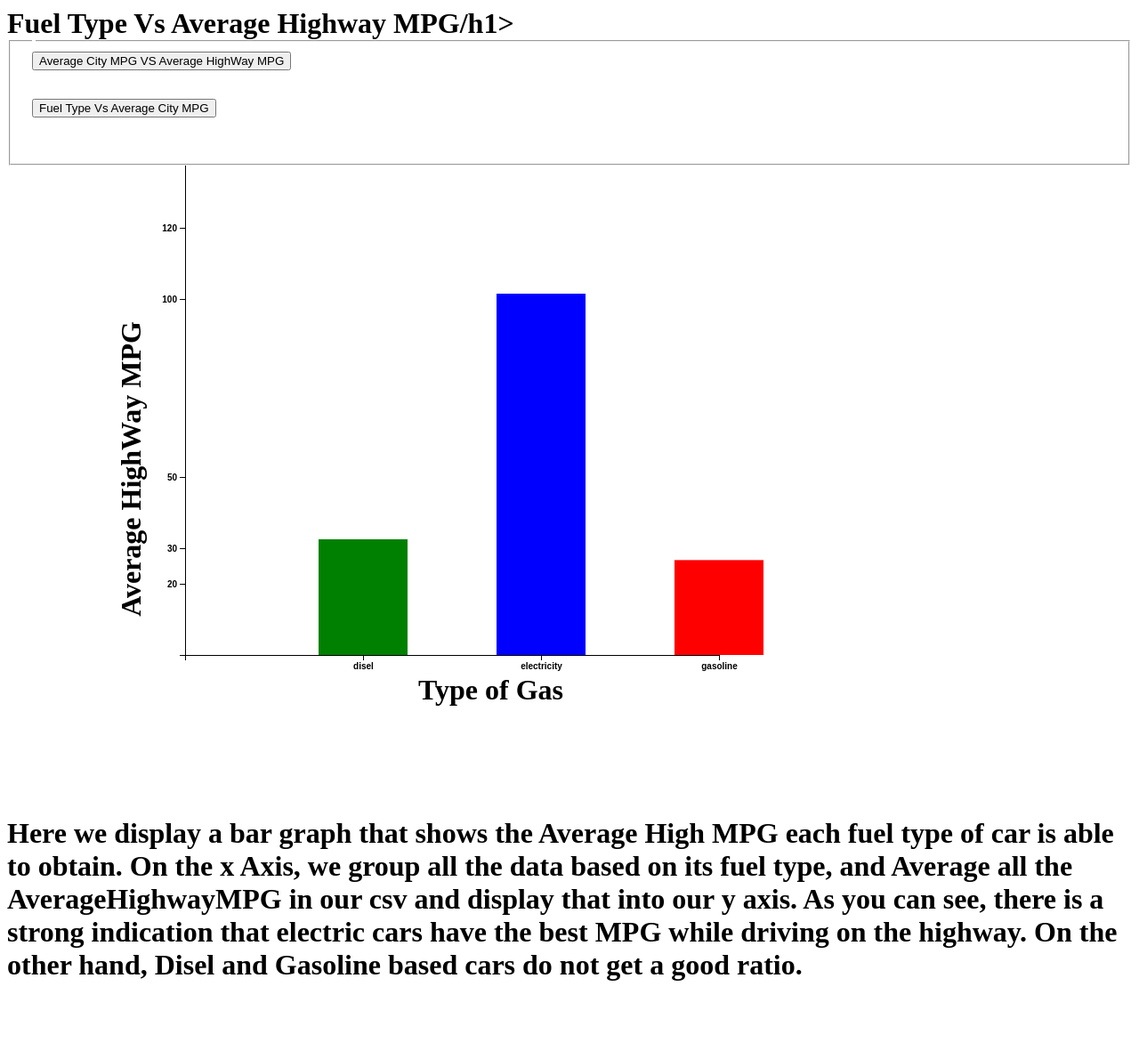
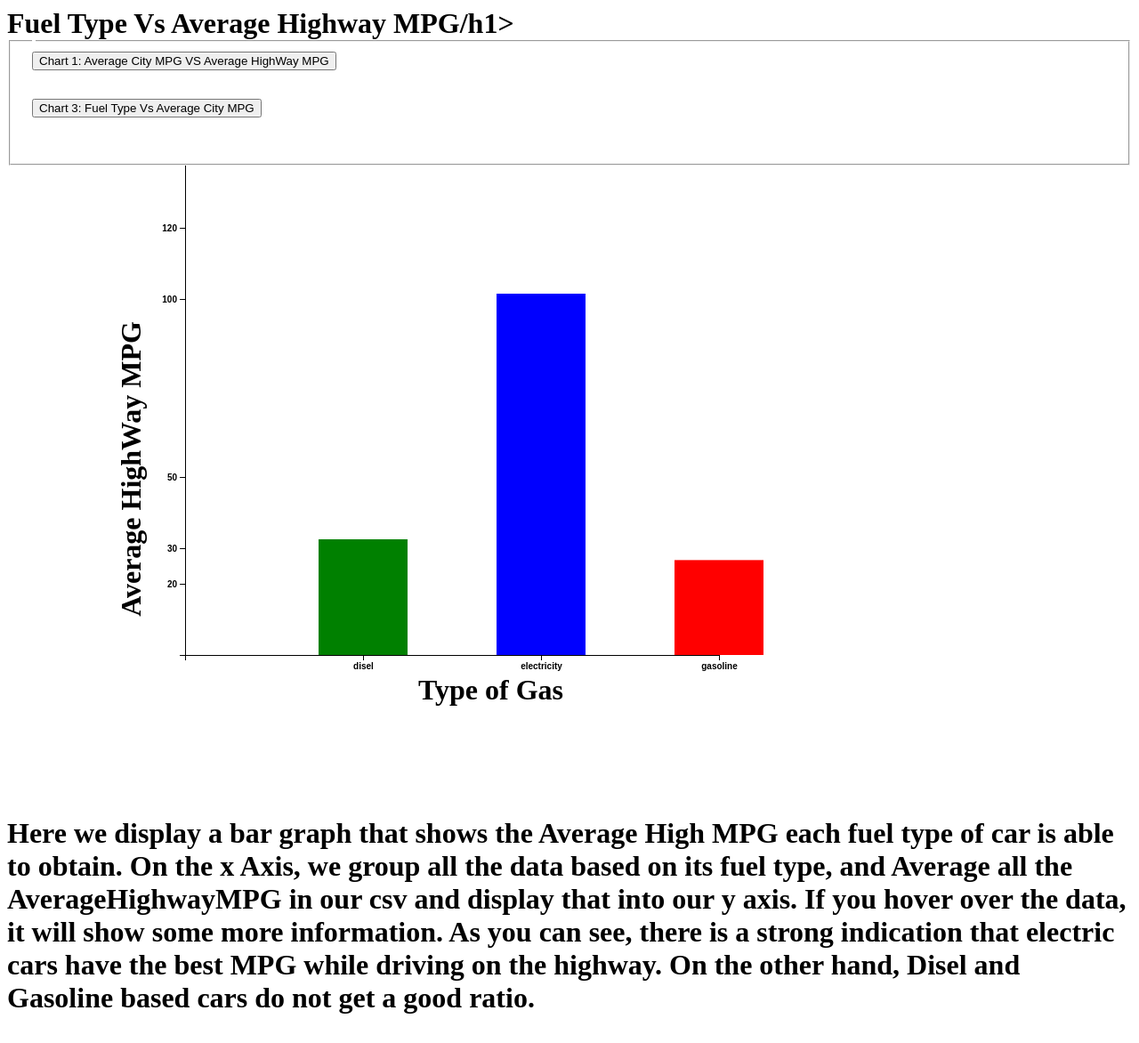
Before and after one commit to yaba12/yaba12.github.io, a plain HTML site: page 4981.html in a window 1280 px wide. Shown: the whole page at 89% size. Before the commit the page ends 1135 px from the top, so only its background shows below. Drawn offline with nearby package versions, Linux system fonts and the light colour scheme.

Commit message:
Update 4981.html

```diff
--- a/4981.html
+++ b/4981.html
@@ -15,10 +15,10 @@ tooltip {
 <fieldset>
   <legend></legend>
 <form action="index.html">
-    <input type="submit" value="Average City MPG VS Average HighWay MPG" />
+    <input type="submit" value="Chart 1: Average City MPG VS Average HighWay MPG" />
 </form>
 <form action="4982.html">
-    <input type="submit" value="Fuel Type Vs Average City MPG" />
+    <input type="submit" value="Chart 3: Fuel Type Vs Average City MPG" />
 </form>
 
 </fieldset>
@@ -91,7 +91,7 @@ d3.select('svg').append("text")
     .text("Average HighWay MPG");
 </script>
 <p> Here we display a bar graph that shows the Average High MPG each fuel type of car is able to obtain. On the x Axis, we group all the data based on its fuel type,
-  and Average all the AverageHighwayMPG in our csv and display that into our y axis. As you can see, there is a strong indication that electric cars
+  and Average all the AverageHighwayMPG in our csv and display that into our y axis. If you hover over the data, it will show some more information. As you can see, there is a strong indication that electric cars
   have the best MPG while driving on the highway. On the other hand, Disel and Gasoline based cars do not get a good ratio. </p>
 </body>
 </html>
```
